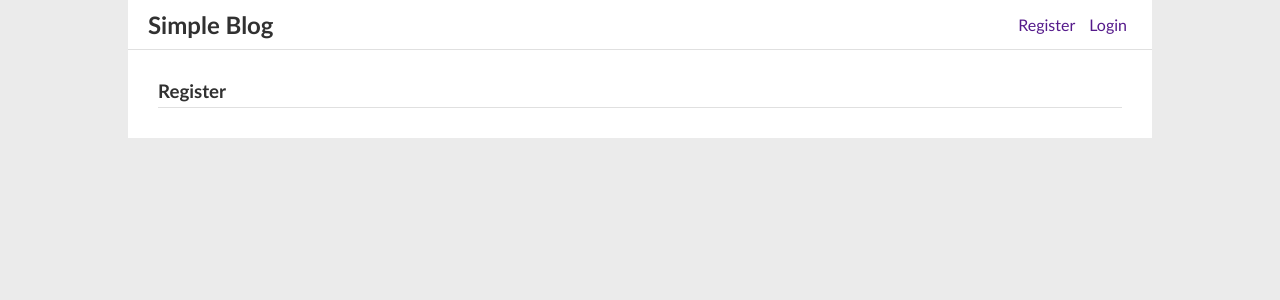
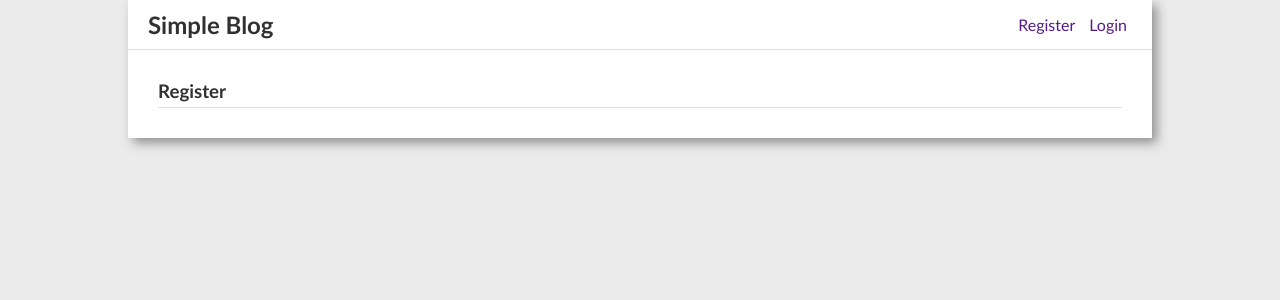
Before and after one commit to Rezuanul-Islam-Fahim/simple-blog-site, a Flask app: page /auth/register in a window 1280 px wide. Shown: the top 300 px of the page. Run offline with Flask 2, Linux system fonts and the light colour scheme.

Commit message:
Add box shadow in wrapper

```diff
--- a/website/static/style.css
+++ b/website/static/style.css
@@ -8,10 +8,10 @@ body {
     margin: auto;
     background-color: white;
     overflow: hidden;
+    box-shadow: 5px 5px 10px rgba(59, 59, 59, 0.5);
 }
 
 header {
-    display: block;
     padding-top: 10px;
     padding-bottom: 10px;
     border-bottom: 1px solid #e0e0e0;
--- a/website/templates/base.html
+++ b/website/templates/base.html
@@ -3,7 +3,10 @@
   <head>
     <meta charset="UTF-8" />
     <meta name="viewport" content="width=device-width, initial-scale=1.0" />
-    <link rel="stylesheet" href="{{ url_for('static', filename='style.css') }}">
+    <link
+      rel="stylesheet"
+      href="{{ url_for('static', filename='style.css') }}"
+    />
     <title>{% block title %}{% endblock %} - Simple Blog</title>
   </head>
   <body>
@@ -13,17 +16,18 @@
         <nav>
           <ul>
             {% if g.user %}
-              <li>{{ g.user['username'] }}</li>
-              <li><a href="">Log Out</a></li>
+            <li>{{ g.user['username'] }}</li>
+            <li><a href="">Log Out</a></li>
             {% else %}
-              <li><a href="">Register</a></li>
-              <li><a href="">Login</a></li>
+            <li><a href="">Register</a></li>
+            <li><a href="">Login</a></li>
             {% endif %}
           </ul>
         </nav>
       </header>
       <div class="content">
         <h3>{% block header %}{% endblock %}</h3>
+        {% block content %}{% endblock %}
       </div>
     </div>
   </body>
```
